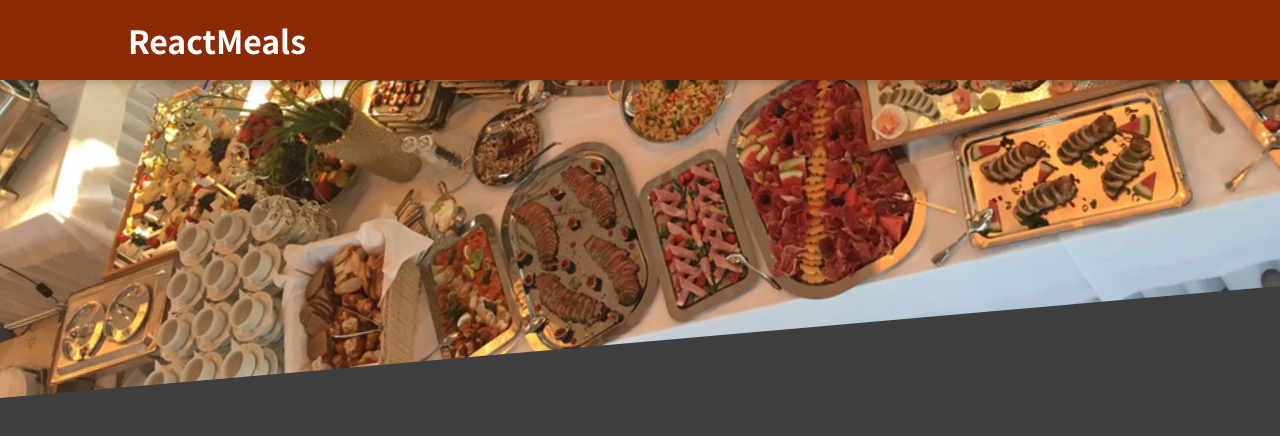
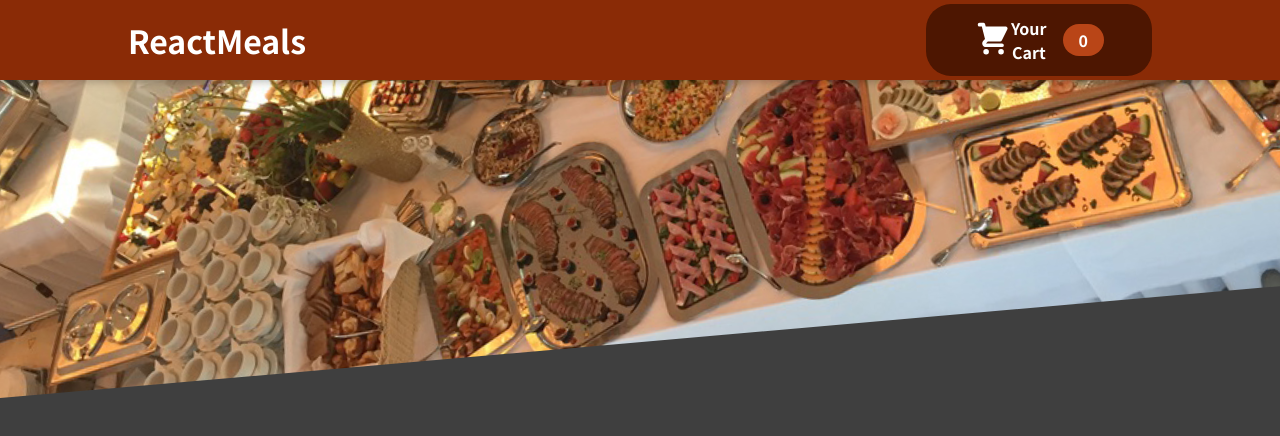
Before and after one commit to jeffMullen/react-food-order-app, a React (Create React App) app: page / in a window 1280 px wide. Shown: the top 436 px of the page. Built offline with nearby package versions, Linux system fonts and the light colour scheme.

Commit message:
creating cart button

```diff
--- a/src/components/Header/Header.js
+++ b/src/components/Header/Header.js
@@ -1,4 +1,6 @@
 import React from "react";
+
+import HeaderCartButton from "./HeaderCartButton/HeaderCartButton";
 
 import classes from "./Header.module.css";
 import mealImg from "../../assets/images/meals.jpg";
@@ -8,6 +10,7 @@
     <header>
       <div className={classes.header}>
         <h1>ReactMeals</h1>
+        <HeaderCartButton />
       </div>
       <div className={classes["main-image"]}>
         <img src={mealImg} alt="Table of food" />
--- /dev/null
+++ b/src/components/Header/HeaderCartButton/CartIcon.js
@@ -0,0 +1,13 @@
+const CartIcon = () => {
+    return (
+      <svg
+        xmlns='http://www.w3.org/2000/svg'
+        viewBox='0 0 20 20'
+        fill='currentColor'
+      >
+        <path d='M3 1a1 1 0 000 2h1.22l.305 1.222a.997.997 0 00.01.042l1.358 5.43-.893.892C3.74 11.846 4.632 14 6.414 14H15a1 1 0 000-2H6.414l1-1H14a1 1 0 00.894-.553l3-6A1 1 0 0017 3H6.28l-.31-1.243A1 1 0 005 1H3zM16 16.5a1.5 1.5 0 11-3 0 1.5 1.5 0 013 0zM6.5 18a1.5 1.5 0 100-3 1.5 1.5 0 000 3z' />
+      </svg>
+    );
+  };
+
+  export default CartIcon;
--- /dev/null
+++ b/src/components/Header/HeaderCartButton/HeaderCartButton.js
@@ -0,0 +1,16 @@
+import React from "react";
+import CartIcon from "./CartIcon";
+
+import classes from "./HeaderCartButton.module.css";
+
+const HeaderCartButton = () => {
+  return (
+    <button className={classes.button}>
+      <CartIcon className={classes.icon} />
+      <span>Your Cart</span>
+      <span className={classes.badge}>0</span>
+    </button>
+  );
+};
+
+export default HeaderCartButton;
--- /dev/null
+++ b/src/components/Header/HeaderCartButton/HeaderCartButton.module.css
@@ -0,0 +1,59 @@
+.button {
+    cursor: pointer;
+    font: inherit;
+    border: none;
+    background-color: #4d1601;
+    color: white;
+    padding: 0.75rem 3rem;
+    display: flex;
+    justify-content: space-around;
+    align-items: center;
+    border-radius: 25px;
+    font-weight: bold;
+  }
+
+  .button:hover,
+  .button:active {
+    background-color: #2c0d00;
+  }
+
+  .icon {
+    width: 1.35rem;
+    height: 1.35rem;
+    margin-right: 0.5rem;
+  }
+
+  .badge {
+    background-color: #b94517;
+    padding: 0.25rem 1rem;
+    border-radius: 25px;
+    margin-left: 1rem;
+    font-weight: bold;
+  }
+
+  .button:hover .badge,
+  .button:active .badge {
+    background-color: #92320c;
+  }
+
+  .bump {
+    animation: bump 300ms ease-out;
+  }
+
+  @keyframes bump {
+    0% {
+      transform: scale(1);
+    }
+    10% {
+      transform: scale(0.9);
+    }
+    30% {
+      transform: scale(1.1);
+    }
+    50% {
+      transform: scale(1.15);
+    }
+    100% {
+      transform: scale(1);
+    }
+  }
```
Also changed, not shown: 1 other file (tests, documents, lock files or other folders).
